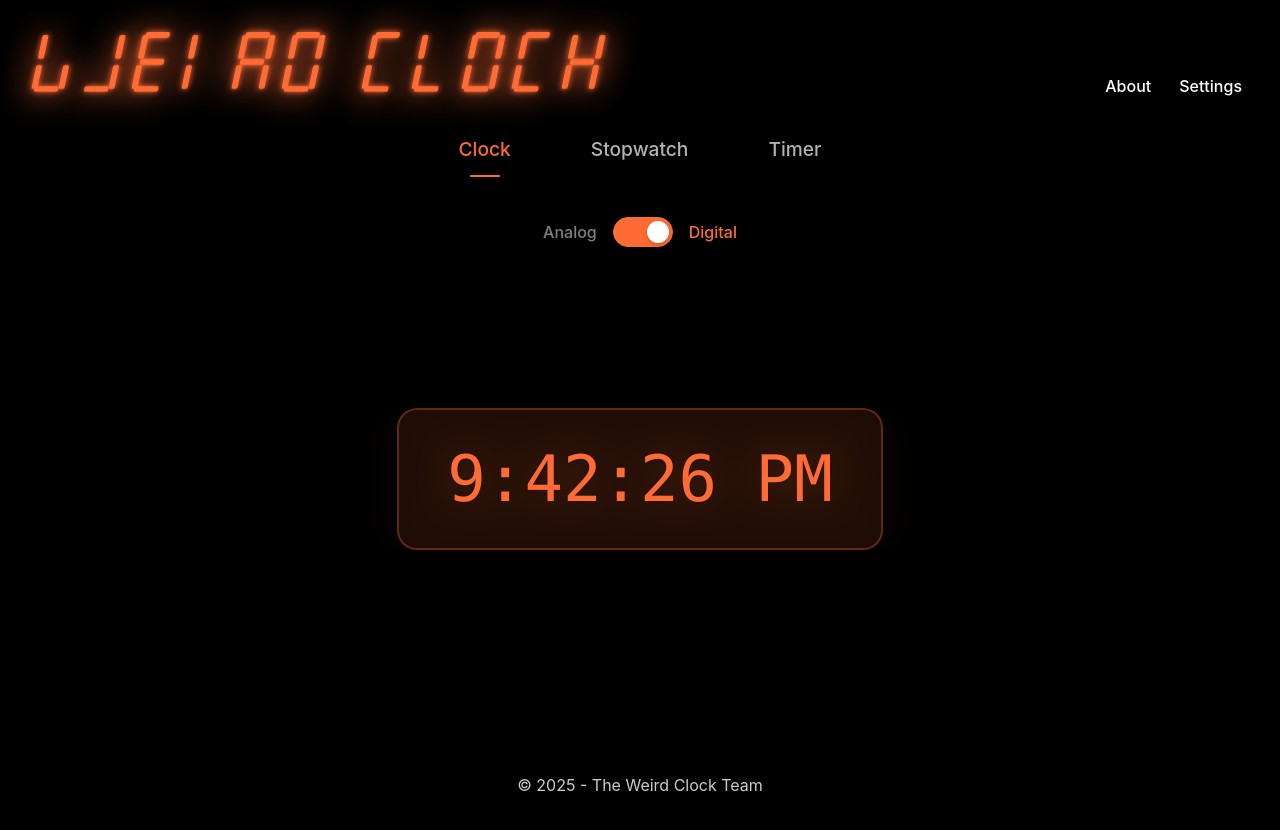
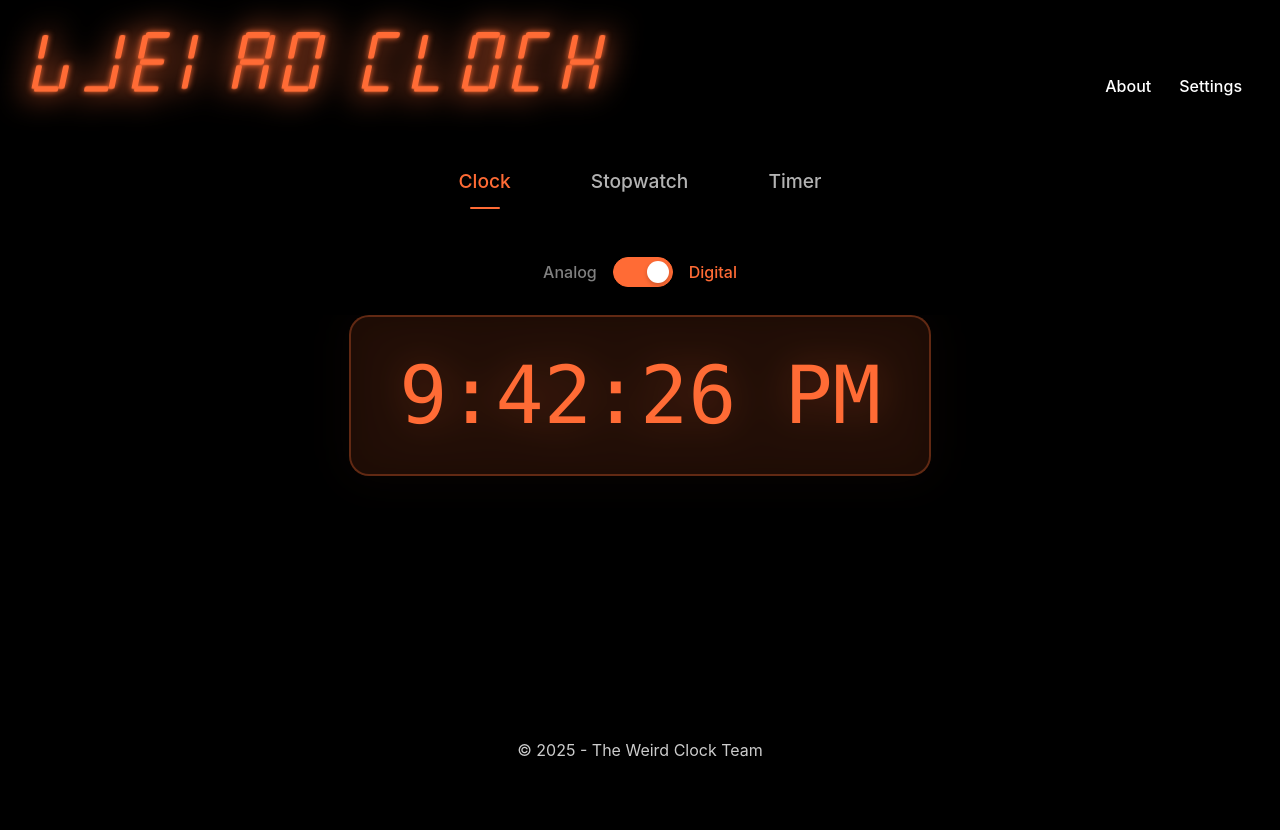
Before and after one commit to bllfrnch/weirder-clock, a SvelteKit app: page / in a window 1280 px wide. Shown: the top 830 px of the page. After the commit the page ends 800 px from the top, so only its background shows below. Built offline with nearby package versions, Linux system fonts and the light colour scheme.

Commit message:
Update clocks

```diff
--- a/src/routes/+page.svelte
+++ b/src/routes/+page.svelte
@@ -132,6 +132,7 @@
 </svelte:head>
 
 <main>
+	<div class="page-content">
 		<header>
 			<div class="led-display">
 				<svg width="650" height="60" viewBox="0 15 650 60" xmlns="http://www.w3.org/2000/svg">
@@ -670,6 +671,7 @@
 				{/if}
 			</div>
 		</main>
+	</div>
 
 	<footer>
 		<p>© {new Date().getFullYear()} - The Weird Clock Team</p>
@@ -685,8 +687,21 @@
 		min-height: 100vh;
 	}
 
+	:global(html) {
+		height: 100%;
+	}
+
 	main {
 		color: white;
+		min-height: 100vh;
+		display: flex;
+		flex-direction: column;
+	}
+
+	.page-content {
+		flex: 1;
+		display: flex;
+		flex-direction: column;
 	}
 
 	header {
@@ -770,7 +785,7 @@
 		align-items: center;
 		justify-content: center;
 		gap: 1rem;
-		margin: 1rem 0 2rem 0;
+		margin: 0.5rem 0 1rem 0;
 		transition: opacity 0.3s ease, transform 0.3s ease;
 	}
 
@@ -840,8 +855,8 @@
 	}
 
 	.content {
-		margin-top: 2rem;
-		min-height: 400px;
+		margin-top: 0.5rem;
+		min-height: 200px;
 		display: flex;
 		justify-content: center;
 		align-items: center;
@@ -878,7 +893,7 @@
 	}
 
 	.time-display {
-		font-size: 4rem;
+		font-size: 5rem;
 		font-weight: 300;
 		color: #ff6b35;
 		font-family: 'Monaco', 'Menlo', 'Consolas', monospace;
@@ -887,11 +902,11 @@
 		border-radius: 20px;
 		border: 2px solid rgba(255, 107, 53, 0.3);
 		filter: drop-shadow(0 0 20px rgba(255, 107, 53, 0.3));
+		margin-bottom: 2rem;
 	}
 
 	.time-display.large {
 		font-size: 5rem;
-		margin-bottom: 2rem;
 	}
 
 	.analog-clock {
@@ -1006,9 +1021,9 @@
 
 	footer {
 		text-align: center;
-		margin-top: 3rem;
-		padding: 2rem;
+		padding: 1.5rem 2rem;
 		opacity: 0.8;
+		margin-top: auto;
 	}
 
 	@media (max-width: 768px) {
```
Lines whose indentation alone changed are shown as unchanged.
